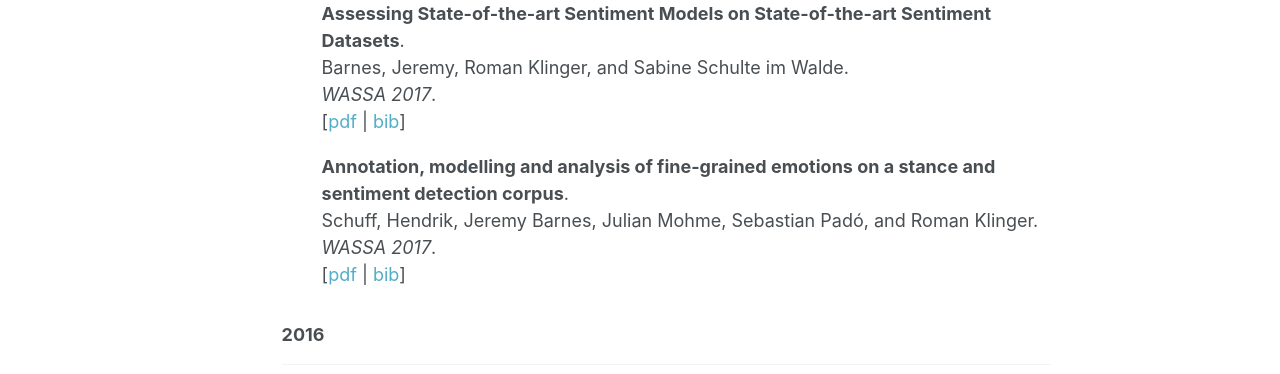
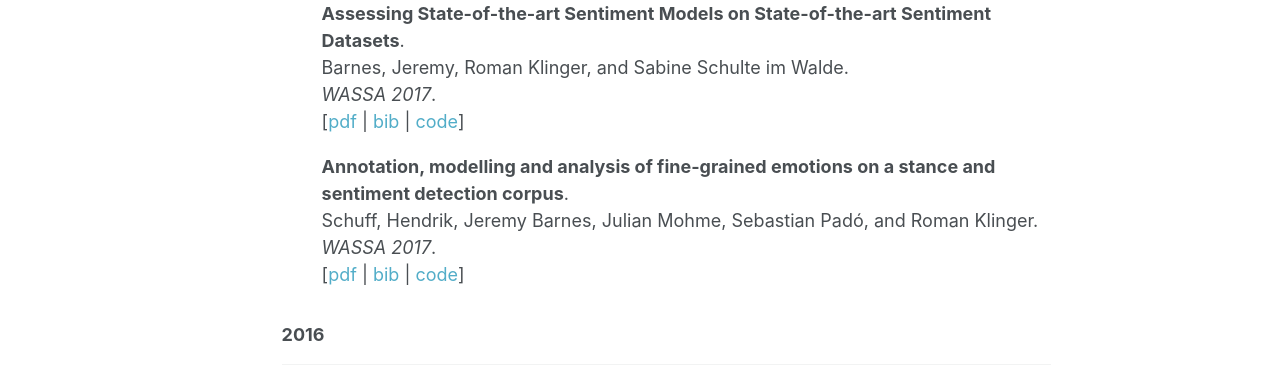
Before and after one commit to jerbarnes/jbarnesspain.github.io, a Jekyll site: the page built from publications/index.html, in a window 1280 px wide. Shown: the part 703-1077 px from the top of the page. Built offline with Jekyll 4.4.1, drawn with Linux system fonts in a browser that asks for light colours.

Commit message:
updated code for publications page

```diff
--- a/cv/index.html
+++ b/cv/index.html
@@ -13,7 +13,7 @@
 
 <ul>
 	<strong>Ph.D. in Computational Linguistics (2018)</strong><p>
-		Thesis: Cross-linguistic Sentiment Analysis for Under-resourced Languages<br>
+		Thesis: Cross-lingual Sentiment Analysis for Under-resourced Languages<br>
 		Supervisors: <a href="https://www.upf.edu/es/web/taln/entry/-/-/15853/adscripcion/antoni-badia"> Toni Badia</a> and <a href="http://glicom.upf.edu/lambert/"> Patrik Lambert</a><br>
 	Pompeu Fabra University<br><br>
 
--- a/publications/index.html
+++ b/publications/index.html
@@ -38,14 +38,14 @@
 		Assessing State-of-the-art Sentiment Models on State-of-the-art Sentiment Datasets</strong>.<br>
 		Barnes, Jeremy, Roman Klinger, and Sabine Schulte im Walde.<br>
 	    <i>WASSA 2017</i>.<br>
-	    [<a href="http://aclweb.org/anthology/W/W17/W17-5202.pdf">pdf</a> | <a href="http://aclweb.org/anthology/W/W17/W17-5202.bib">bib</a>]
+	    [<a href="http://aclweb.org/anthology/W/W17/W17-5202.pdf">pdf</a> | <a href="http://aclweb.org/anthology/W/W17/W17-5202.bib">bib</a> | <a href="https://github.com/jbarnesspain/sota_sentiment">code</a>]
 </ul>
 
 <ul>
 		<strong>Annotation, modelling and analysis of fine-grained emotions on a stance and sentiment detection corpus</strong>.<br>
 		Schuff, Hendrik, Jeremy Barnes, Julian Mohme, Sebastian Pad&oacute, and Roman Klinger. <br>
 		<i>WASSA 2017</i>. <br>
-		[<a href="http://aclweb.org/anthology/W/W17/W17-5203.pdf">pdf</a> | <a href="http://aclweb.org/anthology/W/W17/W17-5203.bib">bib</a>]
+		[<a href="http://aclweb.org/anthology/W/W17/W17-5203.pdf">pdf</a> | <a href="http://aclweb.org/anthology/W/W17/W17-5203.bib">bib</a> | <a href="https://github.com/jbarnesspain/ssec_models">code</a>]
 </ul>
 
 <h3> 2016 </h3><hr>
```
